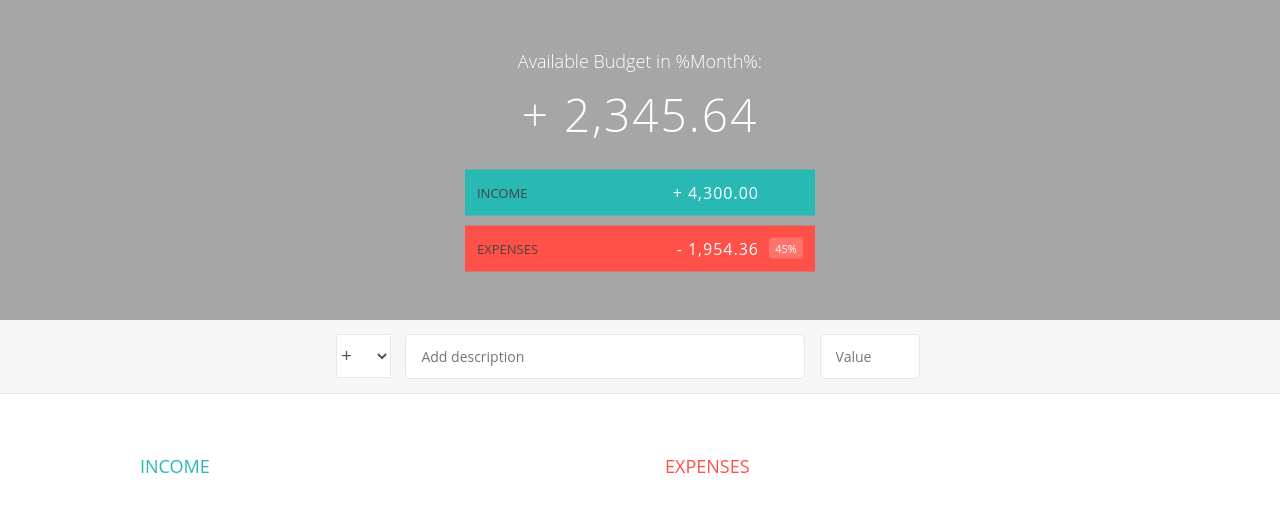
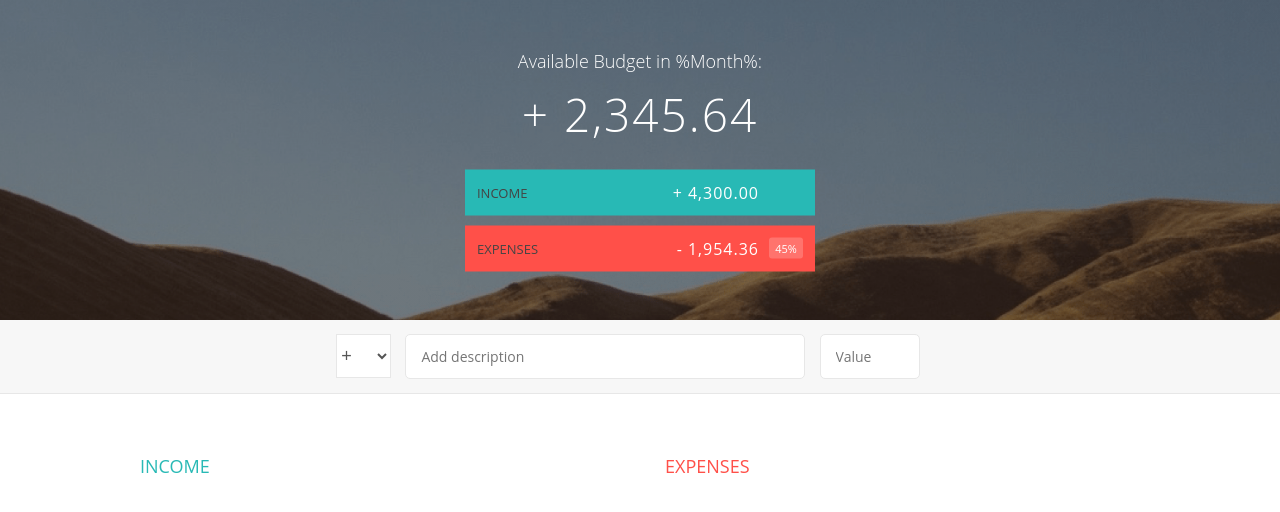
Before and after one commit to GarrettAnderson/budget-app, a website: page public/index.html in a window 1280 px wide. Drawn offline with Linux system fonts and the light colour scheme.

Commit message:
added teh background image to the css declaration so image will render

```diff
--- a/public/screen.css
+++ b/public/screen.css
@@ -41,7 +41,7 @@ body {
 
 .top {
     height: 40vh;
-    background-image: linear-gradient(rgba(0, 0, 0, 0.35), rgba(0, 0, 0, 0.35)), url(back.png);
+    background-image: linear-gradient(rgba(0, 0, 0, 0.35), rgba(0, 0, 0, 0.35)), url(../images/back.png);
     background-size: cover;
     background-position: center;
     position: relative;
```
